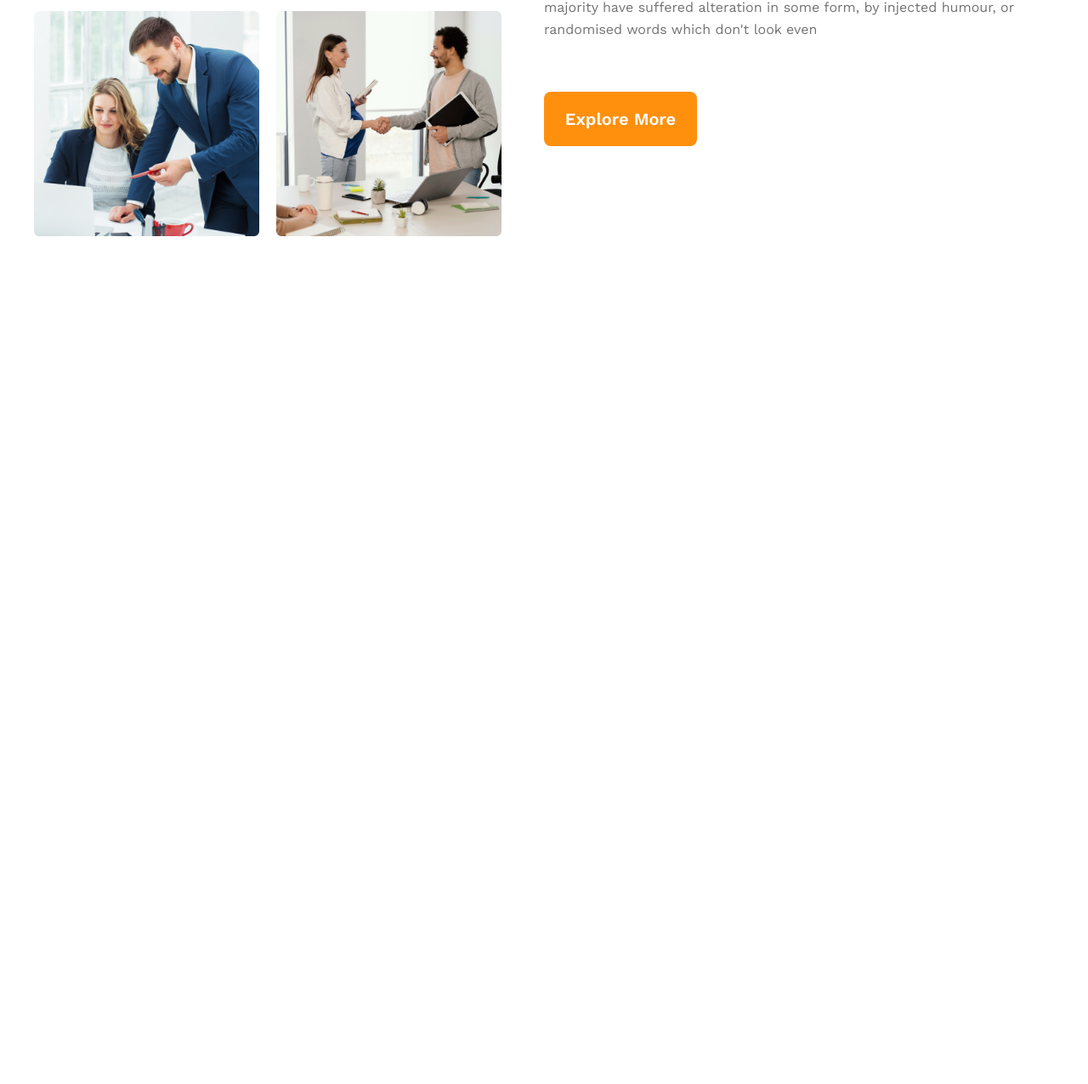
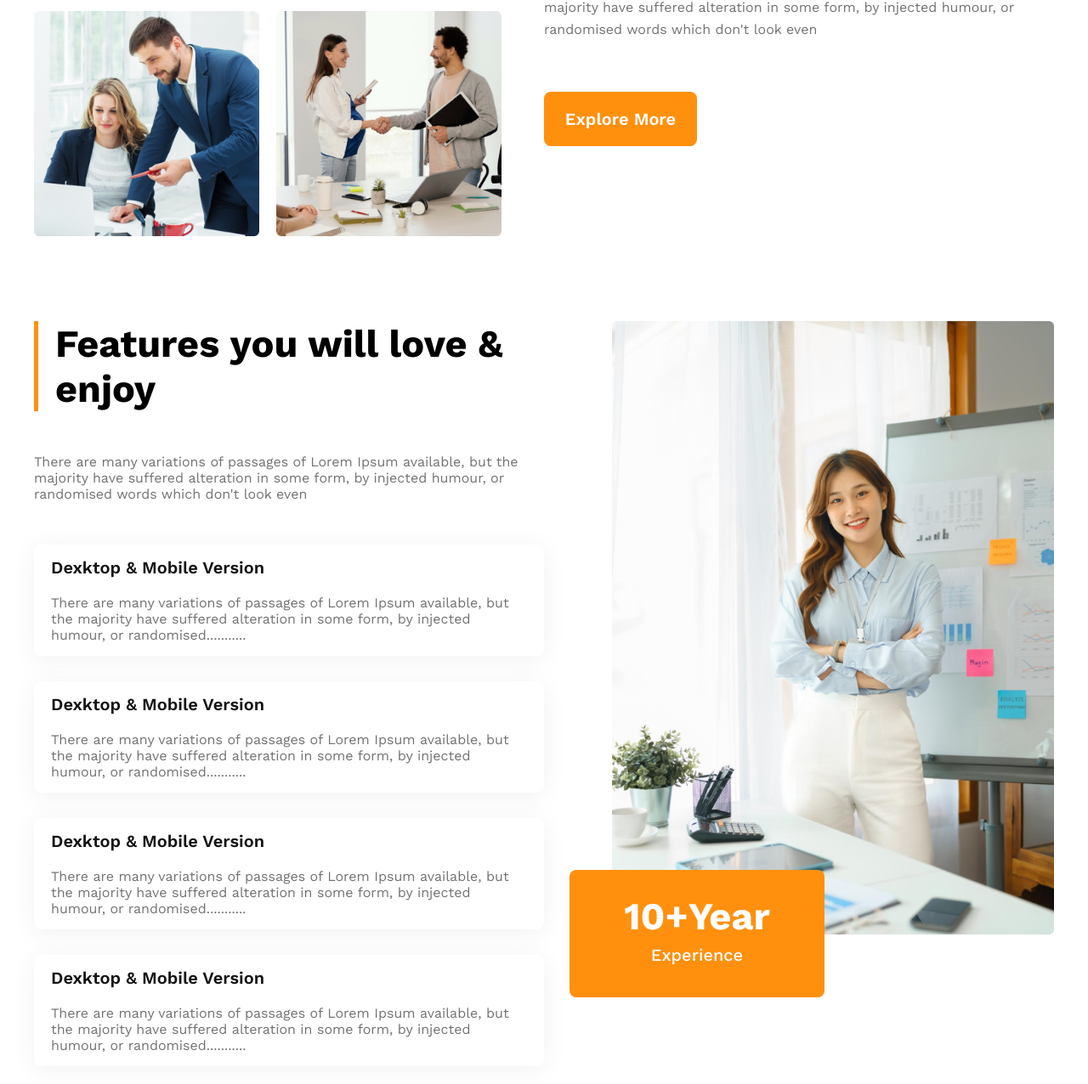
Before and after one commit to immhparvez/g3website, a plain HTML site: page index.html in a window 1280 px wide. Shown: the part 1436-2712 px from the top of the page at 85% size. Before the commit the page ends 1764 px from the top, so only its background shows below. Drawn offline with nearby package versions, Linux system fonts and the light colour scheme.

Commit message:
Features you will love & enjoy responsive

```diff
--- a/css/responsive.css
+++ b/css/responsive.css
@@ -42,5 +42,33 @@
   }
   .main-description-text p {
     margin-bottom: 20px;
+  }
+  .all-items {
+    flex-direction: column;
+  }
+  .big-features-aria,
+  .custom-img {
+    max-width: 100%;
+  }
+  .big-features-aria {
+    padding-right: 0px;
+  }
+  .custom-img {
+    text-align: center;
+    padding-left: 0px;
+  }
+  .custom-img img {
+    max-width: 90%;
+  }
+  .features-service {
+    margin: 20px;
+  }
+  .information-features-title {
+    margin: 0px 20px;
+    font-size: 38px;
+  }
+  .information-features p {
+
+    margin: 20px 20px;
 }
 }
--- a/css/style.css
+++ b/css/style.css
@@ -124,3 +124,78 @@ p.team_description {
   color: #ff900e;
   font-weight: 700;
 }
+.information-features-title {
+  font-size: 45px;
+  font-weight: 700;
+  color: black;
+}
+.information-features p {
+  color: #727272;
+  font-size: 16px;
+  font-weight: 400;
+}
+.secound-title {
+  color: #131313;
+  font-weight: 600;
+  font-size: 20px;
+}
+.features-items {
+  margin-top: 50px;
+}
+.features-service {
+  margin-bottom: 30px;
+  border-radius: 8px;
+  background: #fff;
+  box-shadow: 0px 4px 30px 0px rgba(0, 0, 0, 0.06);
+  padding: 15px 20px;
+}
+.all-items {
+  display: flex;
+
+  margin-top: 50px;
+}
+.big-features-aria {
+  padding-right: 60px;
+}
+.information-features-title {
+  margin-bottom: 50px;
+  border-left: 5px solid #ff900e;
+  padding-left: 20px;
+}
+.secound-title {
+  padding-bottom: 20px;
+}
+.big-features-aria,
+.custom-img {
+  max-width: 50%;
+}
+.custom-img{
+  padding-left: 20px;
+}
+.custom-img img {
+  max-width: 100%;
+}
+.btn-main-10years {
+  margin-left: -50px;
+  margin-top: -80px;
+  width: 300px;
+  height: 150px;
+
+  border-radius: 8px;
+  background: #ff900e;
+  border: 0;
+}
+.btn-main-10years h2 {
+  color: #fff;
+  text-align: center;
+  font-size: 45px;
+  font-weight: 700;
+  line-height: 50px; /* 107.692% */
+}
+.btn-main-10years p {
+  color: #fff;
+  font-size: 20px;
+
+  font-weight: 500;
+  line-height: 40px;
+}
--- a/index.html
+++ b/index.html
@@ -73,6 +73,68 @@
           </div>
         </div>
       </section>
+      <!-- Features you will love & enjoy -->
+      <div class="container">
+        <div class="all-items">
+          <div class="big-features-aria">
+            <div class="information-features">
+              <h3 class="information-features-title">
+                Features you will love & enjoy
+              </h3>
+            </div>
+            <div class="information-features">
+              <p>
+                There are many variations of passages of Lorem Ipsum available,
+                but the majority have suffered alteration in some form, by
+                injected humour, or randomised words which don't look even
+              </p>
+              <div class="features-items">
+                <div class="features-service">
+                  <h3 class="secound-title">Dexktop & Mobile Version</h3>
+                  <p>
+                    There are many variations of passages of Lorem Ipsum
+                    available, but the majority have suffered alteration in some
+                    form, by injected humour, or randomised...........
+                  </p>
+                </div>
+                <div class="features-service">
+                  <h3 class="secound-title">Dexktop & Mobile Version</h3>
+                  <p>
+                    There are many variations of passages of Lorem Ipsum
+                    available, but the majority have suffered alteration in some
+                    form, by injected humour, or randomised...........
+                  </p>
+                </div>
+                <div class="features-service">
+                  <h3 class="secound-title">Dexktop & Mobile Version</h3>
+                  <p>
+                    There are many variations of passages of Lorem Ipsum
+                    available, but the majority have suffered alteration in some
+                    form, by injected humour, or randomised...........
+                  </p>
+                </div>
+                <div class="features-service">
+                  <h3 class="secound-title">Dexktop & Mobile Version</h3>
+                  <p>
+                    There are many variations of passages of Lorem Ipsum
+                    available, but the majority have suffered alteration in some
+                    form, by injected humour, or randomised...........
+                  </p>
+                </div>
+              </div>
+            </div>
+          </div>
+          <div class="custom-img">
+            <img src="images/architect.png" alt="" />
+            <div class="ten-years-button">
+              <button class="btn-main-10years">
+                <h2>10+Year</h2>
+                <p>Experience</p>
+              </button>
+            </div>
+          </div>
+        </div>
+      </div>
     </main>
   </body>
 </html>
```
